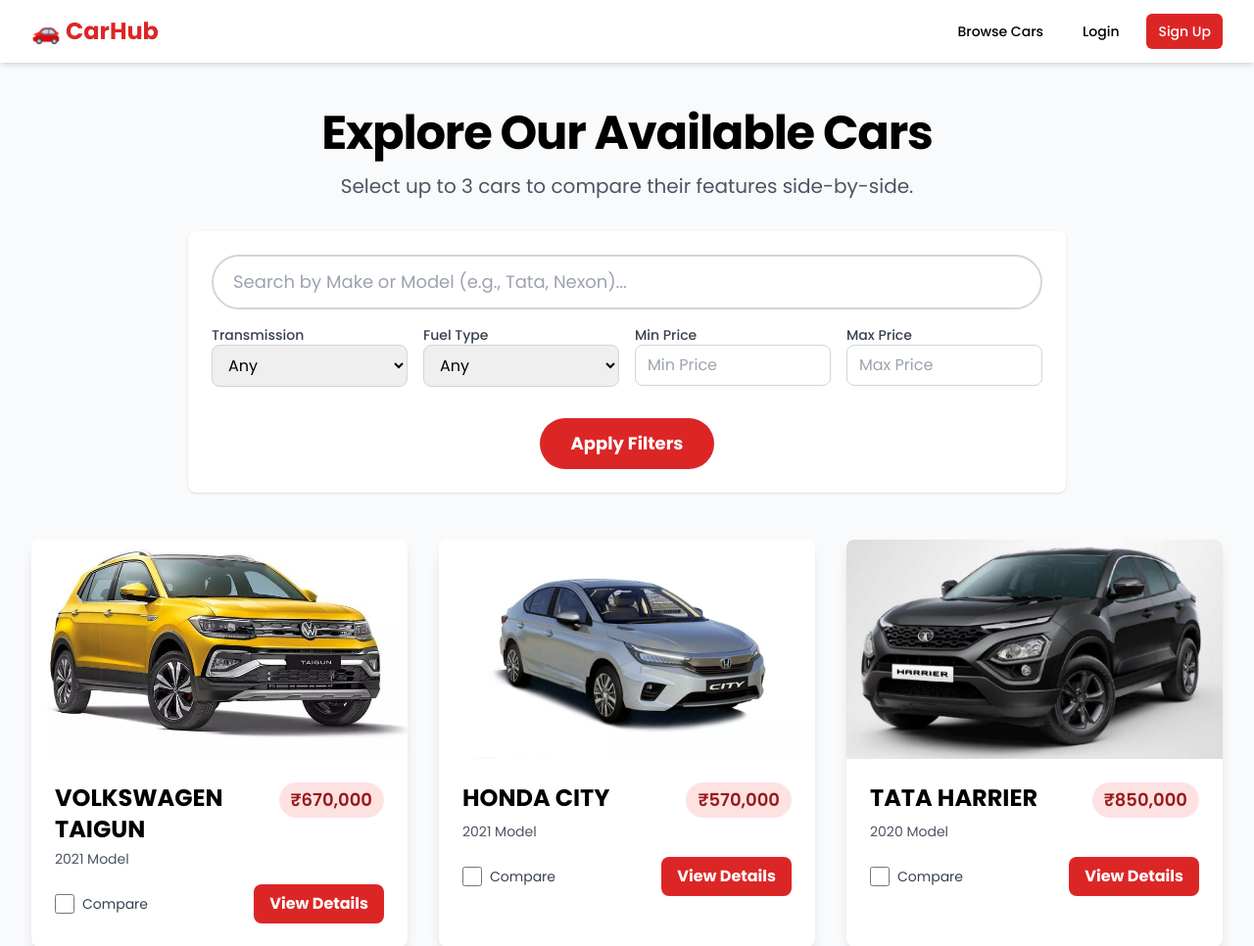
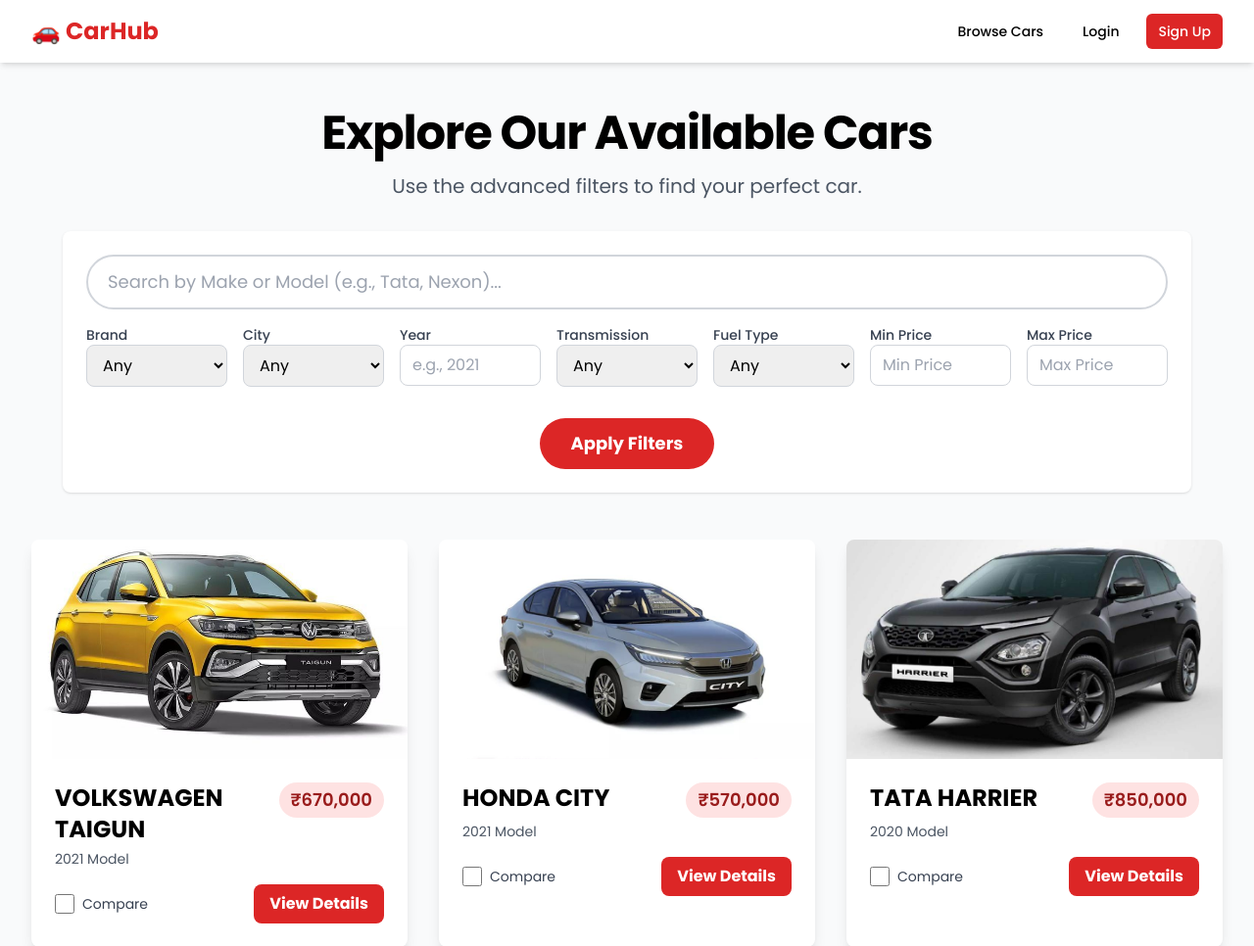
Before and after one commit to rohiththumma/CarHub, a Django app: page /cars/ in a window 1280 px wide. Shown: the top 966 px of the page at 98% size. Run offline with Django 5.2, Linux system fonts and the light colour scheme; data comes from the database, SQL or seed files in the repository; both versions use the stored data as it was after the commit; some libraries are stand-ins or nearby versions.

Commit message:
improved the filters and admin panel even more

```diff
--- a/listings/forms.py
+++ b/listings/forms.py
@@ -4,16 +4,15 @@ from django import forms
 from django.contrib.auth.models import User
 from .models import CarListing, Message, Review, Profile, TRANSMISSION_CHOICES, FUEL_TYPE_CHOICES
 
+# ... (CarListingForm, UserUpdateForm, ProfileUpdateForm, MessageForm remain the same) ...
 class CarListingForm(forms.ModelForm):
     additional_images = forms.FileField(
         required=False,
-        # --- FIX: Use a simple FileInput. The 'multiple' attribute will be added in the template. ---
         widget=forms.FileInput(attrs={
             'class': 'w-full text-sm text-gray-500 file:mr-4 file:py-2 file:px-4 file:rounded-full file:border-0 file:text-sm file:font-semibold file:bg-red-50 file:text-red-700 hover:file:bg-red-100'
         }),
         label="Additional Photos (Select multiple files)"
     )
-
     class Meta:
         model = CarListing
         fields = [
@@ -22,6 +21,7 @@ class CarListingForm(forms.ModelForm):
             'noc_available',
             'description', 'location_city'
         ]
+        # ... widgets ...
         widgets = {
             'make': forms.TextInput(attrs={'class': 'w-full px-3 py-2 border border-gray-300 rounded-lg focus:outline-none focus:ring-2 focus:ring-red-500'}),
             'model': forms.TextInput(attrs={'class': 'w-full px-3 py-2 border border-gray-300 rounded-lg focus:outline-none focus:ring-2 focus:ring-red-500'}),
@@ -37,7 +37,6 @@ class CarListingForm(forms.ModelForm):
             'location_city': forms.TextInput(attrs={'class': 'w-full px-3 py-2 border border-gray-300 rounded-lg focus:outline-none focus:ring-2 focus:ring-red-500'}),
         }
 
-# ... (The rest of the file is unchanged) ...
 class UserUpdateForm(forms.ModelForm):
     email = forms.EmailField(required=True)
     class Meta:
@@ -57,6 +56,37 @@ class ProfileUpdateForm(forms.ModelForm):
             'image': forms.FileInput(attrs={'class': 'w-full text-sm text-gray-500 file:mr-4 file:py-2 file:px-4 file:rounded-full file:border-0 file:text-sm file:font-semibold file:bg-red-50 file:text-red-700 hover:file:bg-red-100'}),
         }
 
+# --- UPDATED CarFilterForm ---
+class CarFilterForm(forms.Form):
+    # Define common choices and widget attributes
+    ANY_CHOICE = [('', 'Any')]
+    WIDGET_ATTRS = {'class': 'w-full px-3 py-2 border border-gray-300 rounded-lg focus:outline-none focus:ring-2 focus:ring-red-500'}
+
+    # Existing fields
+    transmission = forms.ChoiceField(choices=ANY_CHOICE + list(TRANSMISSION_CHOICES), required=False, widget=forms.Select(attrs=WIDGET_ATTRS))
+    fuel_type = forms.ChoiceField(choices=ANY_CHOICE + list(FUEL_TYPE_CHOICES), required=False, widget=forms.Select(attrs=WIDGET_ATTRS))
+    min_price = forms.IntegerField(required=False, min_value=0, widget=forms.NumberInput(attrs={**WIDGET_ATTRS, 'placeholder': 'Min Price'}))
+    max_price = forms.IntegerField(required=False, min_value=0, widget=forms.NumberInput(attrs={**WIDGET_ATTRS, 'placeholder': 'Max Price'}))
+
+    # --- NEW DYNAMIC FIELDS ---
+    # We define them here, but their choices will be set in the view.
+    make = forms.ChoiceField(required=False, widget=forms.Select(attrs=WIDGET_ATTRS))
+    location_city = forms.ChoiceField(required=False, widget=forms.Select(attrs=WIDGET_ATTRS))
+    year = forms.IntegerField(required=False, min_value=1900, widget=forms.NumberInput(attrs={**WIDGET_ATTRS, 'placeholder': 'e.g., 2021'}))
+
+    # This special method allows us to pass dynamic choices from the view
+    def __init__(self, *args, **kwargs):
+        # Pop the custom choices from kwargs before calling super()
+        make_choices = kwargs.pop('make_choices', [])
+        city_choices = kwargs.pop('city_choices', [])
+
+        super(CarFilterForm, self).__init__(*args, **kwargs)
+
+        # Set the choices for the dynamic fields
+        self.fields['make'].choices = self.ANY_CHOICE + make_choices
+        self.fields['location_city'].choices = self.ANY_CHOICE + city_choices
+
+# ... (ReviewForm and MessageForm remain the same) ...
 class MessageForm(forms.ModelForm):
     class Meta:
         model = Message
@@ -69,15 +99,6 @@ class MessageForm(forms.ModelForm):
             })
         }
         labels = {'content': '',}
-
-class CarFilterForm(forms.Form):
-    ANY_CHOICE = [('', 'Any')]
-    TRANSMISSION_FILTER_CHOICES = ANY_CHOICE + list(TRANSMISSION_CHOICES)
-    FUEL_TYPE_FILTER_CHOICES = ANY_CHOICE + list(FUEL_TYPE_CHOICES)
-    transmission = forms.ChoiceField(choices=TRANSMISSION_FILTER_CHOICES, required=False, widget=forms.Select(attrs={'class': 'w-full px-3 py-2 border border-gray-300 rounded-lg focus:outline-none focus:ring-2 focus:ring-red-500'}))
-    fuel_type = forms.ChoiceField(choices=FUEL_TYPE_FILTER_CHOICES, required=False, widget=forms.Select(attrs={'class': 'w-full px-3 py-2 border border-gray-300 rounded-lg focus:outline-none focus:ring-2 focus:ring-red-500'}))
-    min_price = forms.IntegerField(required=False, min_value=0, widget=forms.NumberInput(attrs={'class': 'w-full px-3 py-2 border border-gray-300 rounded-lg focus:outline-none focus:ring-2 focus:ring-red-500', 'placeholder': 'Min Price'}))
-    max_price = forms.IntegerField(required=False, min_value=0, widget=forms.NumberInput(attrs={'class': 'w-full px-3 py-2 border border-gray-300 rounded-lg focus:outline-none focus:ring-2 focus:ring-red-500', 'placeholder': 'Max Price'}))
 
 class ReviewForm(forms.ModelForm):
     class Meta:
--- a/listings/views.py
+++ b/listings/views.py
@@ -4,7 +4,6 @@ from django.shortcuts import render, get_object_or_404, redirect
 from django.contrib.auth.forms import UserCreationForm
 from django.contrib import messages
 from django.contrib.auth.decorators import login_required
-# --- Import CarImage ---
 from .models import CarListing, Message, User, Review, Profile, CarImage
 from .forms import (
     CarListingForm, UserUpdateForm, ProfileUpdateForm,
@@ -13,27 +12,56 @@ from .forms import (
 from django.contrib.auth import logout
 from django.db.models import Q, Avg
 
-# ... (all other views from landing_page_view to logout_view remain the same) ...
+# ... (all other views from landing_page_view to inbox_view remain the same) ...
 def landing_page_view(request):
     featured_listings = CarListing.objects.filter(status='ACTIVE').order_by('-created_at')[:3]
     return render(request, 'landing.html', {'featured_listings': featured_listings})
 
 def car_list_view(request):
     queryset = CarListing.objects.filter(status='ACTIVE').order_by('-created_at')
+
+    make_choices = list(CarListing.objects.filter(status='ACTIVE').values_list('make', flat=True).distinct().order_by('make'))
+    make_choices_for_form = [(make, make) for make in make_choices]
+
+    city_choices = list(CarListing.objects.filter(status='ACTIVE').values_list('location_city', flat=True).distinct().order_by('location_city'))
+    city_choices_for_form = [(city, city) for city in city_choices]
+
+    filter_form = CarFilterForm(request.GET, make_choices=make_choices_for_form, city_choices=city_choices_for_form)
+
     query = request.GET.get('q')
-    filter_form = CarFilterForm(request.GET)
     if query:
         queryset = queryset.filter(Q(make__icontains=query) | Q(model__icontains=query))
+
     if filter_form.is_valid():
         transmission = filter_form.cleaned_data.get('transmission')
         fuel_type = filter_form.cleaned_data.get('fuel_type')
         min_price = filter_form.cleaned_data.get('min_price')
         max_price = filter_form.cleaned_data.get('max_price')
-        if transmission: queryset = queryset.filter(transmission=transmission)
-        if fuel_type: queryset = queryset.filter(fuel_type=fuel_type)
-        if min_price is not None: queryset = queryset.filter(price__gte=min_price)
-        if max_price is not None: queryset = queryset.filter(price__lte=max_price)
-    return render(request, 'car_list.html', {'listings': queryset, 'search_query': query, 'filter_form': filter_form})
+        make = filter_form.cleaned_data.get('make')
+        location_city = filter_form.cleaned_data.get('location_city')
+        year = filter_form.cleaned_data.get('year')
+
+        if transmission:
+            queryset = queryset.filter(transmission=transmission)
+        if fuel_type:
+            queryset = queryset.filter(fuel_type=fuel_type)
+        if min_price is not None:
+            queryset = queryset.filter(price__gte=min_price)
+        if max_price is not None:
+            queryset = queryset.filter(price__lte=max_price)
+        if make:
+            queryset = queryset.filter(make=make)
+        if location_city:
+            queryset = queryset.filter(location_city=location_city)
+        if year:
+            queryset = queryset.filter(year=year)
+
+    context = {
+        'listings': queryset,
+        'search_query': query,
+        'filter_form': filter_form
+    }
+    return render(request, 'car_list.html', context)
 
 def car_detail_view(request, pk):
     car = get_object_or_404(CarListing, id=pk, status='ACTIVE')
@@ -69,7 +97,6 @@ def logout_view(request):
     messages.success(request, "You have been successfully logged out.")
     return redirect('landing-page')
 
-# --- UPDATED post_car_view ---
 @login_required
 def post_car_view(request):
     if request.method == 'POST':
@@ -79,7 +106,6 @@ def post_car_view(request):
             new_listing.seller = request.user
             new_listing.save()
 
-            # Handle the multiple additional images
             images = request.FILES.getlist('additional_images')
             for image in images:
                 CarImage.objects.create(listing=new_listing, image=image)
@@ -90,7 +116,6 @@ def post_car_view(request):
         form = CarListingForm()
     return render(request, 'post_car.html', {'form': form, 'page_title': 'Post Your Car for Sale'})
 
-# ... (my_listings_view and my_listing_detail_view remain the same) ...
 @login_required
 def my_listings_view(request):
     user_listings = CarListing.objects.filter(seller=request.user).order_by('-created_at')
@@ -101,7 +126,6 @@ def my_listing_detail_view(request, pk):
     listing = get_object_or_404(CarListing, id=pk, seller=request.user)
     return render(request, 'car_detail.html', {'car': listing})
 
-# --- UPDATED edit_listing_view ---
 @login_required
 def edit_listing_view(request, pk):
     listing = get_object_or_404(CarListing, id=pk, seller=request.user)
@@ -110,7 +134,6 @@ def edit_listing_view(request, pk):
         if form.is_valid():
             form.save()
 
-            # Handle any newly uploaded additional images
             images = request.FILES.getlist('additional_images')
             for image in images:
                 CarImage.objects.create(listing=listing, image=image)
@@ -123,26 +146,15 @@ def edit_listing_view(request, pk):
 
 @login_required
 def delete_car_image_view(request, image_pk):
-    """
-    Deletes a single additional car image.
-    """
-    # Find the image by its unique ID
     image_to_delete = get_object_or_404(CarImage, pk=image_pk)
     listing = image_to_delete.listing
-
-    # Security check: Ensure the person deleting the image is the seller
     if request.user != listing.seller:
         messages.error(request, "You are not authorized to delete this image.")
         return redirect('my-listings')
-
-    # Delete the image and show a success message
     image_to_delete.delete()
     messages.success(request, "Image deleted successfully.")
-
-    # Redirect back to the edit page for that same listing
     return redirect('edit-listing', pk=listing.pk)
 
-# ... (all other views from delete_listing_view to the end remain the same) ...
 @login_required
 def delete_listing_view(request, pk):
     listing = get_object_or_404(CarListing, id=pk, seller=request.user)
@@ -229,21 +241,37 @@ def inbox_view(request):
     }
     return render(request, 'inbox.html', context)
 
+# --- UPDATED conversation_view ---
 @login_required
 def conversation_view(request, listing_pk, other_user_pk):
     listing = get_object_or_404(CarListing, id=listing_pk)
     other_user = get_object_or_404(User, id=other_user_pk)
+
+    # --- FINAL, CORRECTED AUTHORIZATION CHECK ---
+    # The participants in the conversation are the logged-in user and the 'other_user' from the URL.
+    # A valid conversation must involve the seller of the car. This single check works for all cases.
     if listing.seller not in [request.user, other_user]:
         messages.error(request, "You are not authorized to view this conversation.")
         return redirect('inbox')
+
     if request.user == other_user:
         messages.error(request, "Invalid conversation.")
         return redirect('inbox')
+
+    # --- FIX: Mark messages as read when the conversation is viewed ---
+    Message.objects.filter(
+        listing=listing,
+        sender=other_user,
+        receiver=request.user,
+        is_read=False
+    ).update(is_read=True)
+
     conversation_messages = Message.objects.filter(
         listing=listing,
         sender__in=[request.user, other_user],
         receiver__in=[request.user, other_user]
     ).order_by('timestamp')
+
     if request.method == 'POST':
         reply_form = MessageForm(request.POST)
         if reply_form.is_valid():
@@ -256,6 +284,7 @@ def conversation_view(request, listing_pk, other_user_pk):
             return redirect('conversation', listing_pk=listing.pk, other_user_pk=other_user.pk)
     else:
         reply_form = MessageForm()
+
     context = {
         'listing': listing,
         'other_user': other_user,
--- a/templates/car_list.html
+++ b/templates/car_list.html
@@ -11,27 +11,68 @@
             Explore Our Available Cars
         </h1>
         <p class="mt-4 text-xl text-gray-600">
-            Select up to 3 cars to compare their features side-by-side.
+            Use the advanced filters to find your perfect car.
         </p>
     </header>
 
-    <!-- Search and Filter Section (remains the same) -->
-    <div class="max-w-4xl mx-auto mb-12 bg-white p-6 rounded-lg shadow">
+    <!-- Search and Filter Section (Updated) -->
+    <div class="max-w-6xl mx-auto mb-12 bg-white p-6 rounded-lg shadow">
         <form method="GET" action="{% url 'car-list' %}" class="space-y-4">
-            <div class="relative"><input type="text" name="q" value="{{ search_query|default:'' }}" class="w-full px-5 py-3 text-lg border-2 border-gray-300 rounded-full focus:outline-none focus:ring-2 focus:ring-red-500" placeholder="Search by Make or Model (e.g., Tata, Nexon)..."></div>
-            <div class="grid grid-cols-1 sm:grid-cols-4 gap-4">
-                <div><label for="{{ filter_form.transmission.id_for_label }}" class="block text-sm font-medium text-gray-700">Transmission</label>{{ filter_form.transmission }}</div>
-                <div><label for="{{ filter_form.fuel_type.id_for_label }}" class="block text-sm font-medium text-gray-700">Fuel Type</label>{{ filter_form.fuel_type }}</div>
-                <div><label for="{{ filter_form.min_price.id_for_label }}" class="block text-sm font-medium text-gray-700">Min Price</label>{{ filter_form.min_price }}</div>
-                <div><label for="{{ filter_form.max_price.id_for_label }}" class="block text-sm font-medium text-gray-700">Max Price</label>{{ filter_form.max_price }}</div>
+            <!-- Text Search Bar -->
+            <div class="relative">
+                <input type="text" name="q" value="{{ search_query|default:'' }}" class="w-full px-5 py-3 text-lg border-2 border-gray-300 rounded-full focus:outline-none focus:ring-2 focus:ring-red-500" placeholder="Search by Make or Model (e.g., Tata, Nexon)...">
             </div>
-            <div class="text-center pt-4"><button type="submit" class="bg-red-600 text-white font-bold py-3 px-8 rounded-full hover:bg-red-700 transition-colors duration-300 text-lg">Apply Filters</button></div>
+
+            <!-- Advanced Filter Grid -->
+            <div class="grid grid-cols-1 sm:grid-cols-2 md:grid-cols-4 lg:grid-cols-7 gap-4">
+                <!-- Brand (Make) Filter -->
+                <div>
+                    <label for="{{ filter_form.make.id_for_label }}" class="block text-sm font-medium text-gray-700">Brand</label>
+                    {{ filter_form.make }}
+                </div>
+                <!-- City Filter -->
+                <div>
+                    <label for="{{ filter_form.location_city.id_for_label }}" class="block text-sm font-medium text-gray-700">City</label>
+                    {{ filter_form.location_city }}
+                </div>
+                <!-- Year Filter -->
+                <div>
+                    <label for="{{ filter_form.year.id_for_label }}" class="block text-sm font-medium text-gray-700">Year</label>
+                    {{ filter_form.year }}
+                </div>
+                <!-- Transmission Filter -->
+                <div>
+                    <label for="{{ filter_form.transmission.id_for_label }}" class="block text-sm font-medium text-gray-700">Transmission</label>
+                    {{ filter_form.transmission }}
+                </div>
+                <!-- Fuel Type Filter -->
+                <div>
+                    <label for="{{ filter_form.fuel_type.id_for_label }}" class="block text-sm font-medium text-gray-700">Fuel Type</label>
+                    {{ filter_form.fuel_type }}
+                </div>
+                <!-- Min Price Filter -->
+                <div>
+                    <label for="{{ filter_form.min_price.id_for_label }}" class="block text-sm font-medium text-gray-700">Min Price</label>
+                    {{ filter_form.min_price }}
+                </div>
+                <!-- Max Price Filter -->
+                <div>
+                    <label for="{{ filter_form.max_price.id_for_label }}" class="block text-sm font-medium text-gray-700">Max Price</label>
+                    {{ filter_form.max_price }}
+                </div>
+            </div>
+
+            <!-- Submit Button -->
+            <div class="text-center pt-4">
+                <button type="submit" class="bg-red-600 text-white font-bold py-3 px-8 rounded-full hover:bg-red-700 transition-colors duration-300 text-lg">
+                    Apply Filters
+                </button>
+            </div>
         </form>
     </div>
 
-    <!-- Grid for Car Cards -->
+    <!-- Grid for Car Cards (remains the same) -->
     <div class="grid grid-cols-1 sm:grid-cols-2 lg:grid-cols-3 gap-8">
-
         {% for car in listings %}
         <div class="bg-white rounded-lg shadow-lg overflow-hidden transform hover:scale-105 transition-transform duration-300 ease-in-out">
             {% if car.image %}<img class="h-56 w-full object-cover" src="{{ car.image.url }}" alt="{{ car.make }} {{ car.model }}">
@@ -44,7 +85,6 @@
                 </div>
                 <p class="text-gray-600 text-sm mt-1">{{ car.year }} Model</p>
                 <div class="mt-4 flex justify-between items-center">
-                    <!-- --- THIS IS THE NEW COMPARE CHECKBOX --- -->
                     <div class="flex items-center">
                         <input id="compare-{{ car.id }}" type="checkbox" value="{{ car.id }}" class="compare-checkbox h-5 w-5 text-red-600 border-gray-300 rounded focus:ring-red-500">
                         <label for="compare-{{ car.id }}" class="ml-2 text-sm text-gray-700">Compare</label>
@@ -61,14 +101,12 @@
         {% endfor %}
     </div>
 
-    <!-- --- FLOATING COMPARE BUTTON --- -->
+    <!-- Floating Compare Button and JS (remains the same) -->
     <div id="compare-bar" class="hidden fixed bottom-10 right-10 z-50">
         <button id="compare-button" class="bg-red-600 text-white font-bold py-4 px-6 rounded-full shadow-lg text-lg flex items-center">
             Compare Items <span id="compare-count" class="ml-2 bg-white text-red-600 text-sm font-bold w-6 h-6 rounded-full flex items-center justify-center">0</span>
         </button>
     </div>
-
-    <!-- --- JAVASCRIPT LOGIC --- -->
     <script>
         document.addEventListener('DOMContentLoaded', function() {
             const checkboxes = document.querySelectorAll('.compare-checkbox');
@@ -76,12 +114,10 @@
             const compareButton = document.getElementById('compare-button');
             const compareCount = document.getElementById('compare-count');
 
-            // Use sessionStorage to remember selections on the same tab
             let selectedCars = JSON.parse(sessionStorage.getItem('selectedCars')) || [];
             const MAX_COMPARE = 3;
 
             function updateUI() {
-                // Sync checkboxes with our stored selection
                 checkboxes.forEach(cb => {
                     cb.checked = selectedCars.includes(cb.value);
                 });
@@ -89,14 +125,12 @@
                 const count = selectedCars.length;
                 compareCount.textContent = count;
 
-                // Show/hide the compare bar
                 if (count > 0) {
                     compareBar.classList.remove('hidden');
                 } else {
                     compareBar.classList.add('hidden');
                 }
 
-                // Disable checkboxes if max is reached
                 if (count >= MAX_COMPARE) {
                     checkboxes.forEach(cb => {
                         if (!cb.checked) {
@@ -127,14 +161,12 @@
             compareButton.addEventListener('click', function() {
                 if (selectedCars.length > 1) {
                     const ids = selectedCars.join(',');
-                    // We will create this '/compare/' URL in the next step
                     window.location.href = `/compare/?ids=${ids}`;
                 } else {
                     alert('Please select at least 2 cars to compare.');
                 }
             });
 
-            // Initial UI update on page load
             updateUI();
         });
     </script>
```
Also changed, not shown: listings/admin.py (+37 -5 lines), db.sqlite3.
